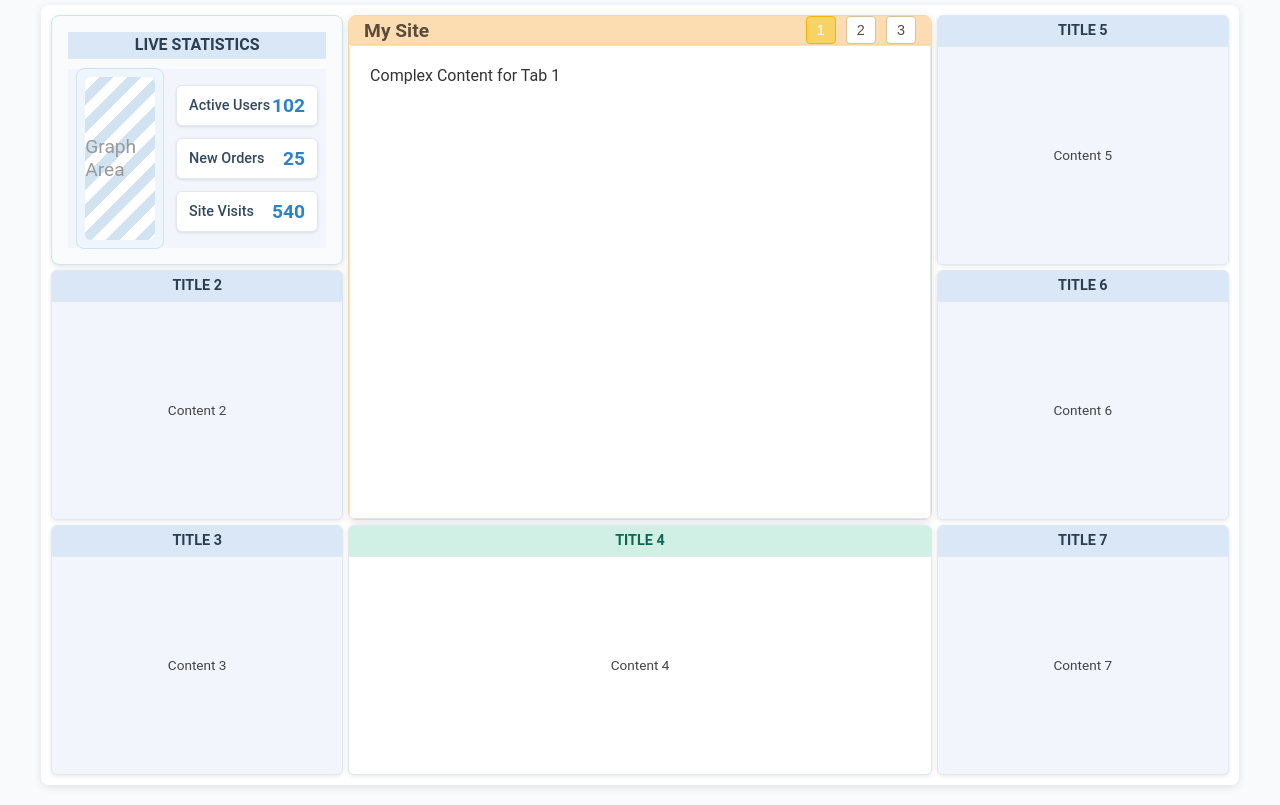
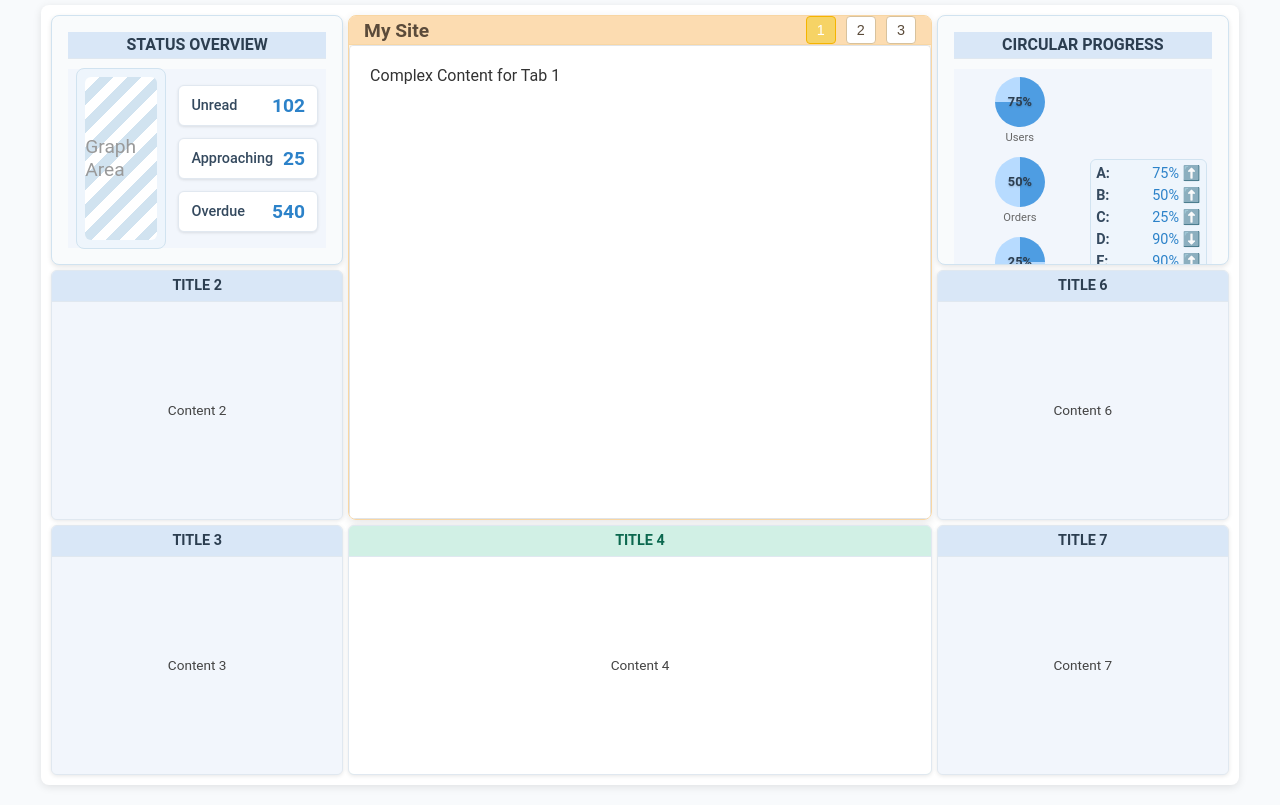
Before and after one commit to yoneekee/DashBoard2025, a React (Create React App) app: page / in a window 1280 px wide. Built offline with nearby package versions, Linux system fonts and the light colour scheme.

Commit message:
circular

```diff
--- a/src/components/Secondary1.jsx
+++ b/src/components/Secondary1.jsx
@@ -3,7 +3,7 @@ import React from "react";
 const Secondary1 = () => {
   return (
     <div className="secondary secondary-1">
-      <div className="title">Live Statistics</div>
+      <div className="title">Status Overview</div>
       <div className="content">
         {/* 그래프 영역 */}
         <div className="graph-container">
@@ -13,15 +13,15 @@ const Secondary1 = () => {
         {/* 통계 항목 영역 */}
         <div className="stats-container">
           <div className="stat-item">
-            <div className="stat-title">Active Users</div>
+            <div className="stat-title">Unread</div>
             <div className="stat-value">102</div>
           </div>
           <div className="stat-item">
-            <div className="stat-title">New Orders</div>
+            <div className="stat-title">Approaching</div>
             <div className="stat-value">25</div>
           </div>
           <div className="stat-item">
-            <div className="stat-title">Site Visits</div>
+            <div className="stat-title">Overdue</div>
             <div className="stat-value">540</div>
           </div>
         </div>
--- a/src/components/Secondary5.jsx
+++ b/src/components/Secondary5.jsx
@@ -3,8 +3,57 @@ import React from "react";
 const Secondary5 = () => {
   return (
     <div className="secondary secondary-5">
-      <div className="title">Title 5</div>
-      <div className="content">Content 5</div>
+      <div className="title">Circular Progress</div>
+      <div className="content">
+        <div className="circle-container">
+          <div className="circle">
+            <div className="progress" style={{ "--percentage": 75 }}></div>
+            <div className="circle-text">75%</div>
+            <div className="circle-description">Users</div>
+          </div>
+          <div className="circle">
+            <div className="progress" style={{ "--percentage": 50 }}></div>
+            <div className="circle-text">50%</div>
+            <div className="circle-description">Orders</div>
+          </div>
+          <div className="circle">
+            <div className="progress" style={{ "--percentage": 25 }}></div>
+            <div className="circle-text">25%</div>
+            <div className="circle-description">Visits</div>
+          </div>
+          <div className="circle">
+            <div className="progress" style={{ "--percentage": 90 }}></div>
+            <div className="circle-text">90%</div>
+            <div className="circle-description">ETC</div>
+          </div>
+        </div>
+        <div className="circle-result-container">
+          <div className="result-item">
+            <span className="result-title">A:</span>
+            <span className="result-value">75% ⬆️</span>
+          </div>
+          <div className="result-item">
+            <span className="result-title">B:</span>
+            <span className="result-value">50% ⬆️</span>
+          </div>
+          <div className="result-item">
+            <span className="result-title">C:</span>
+            <span className="result-value">25% ⬆️</span>
+          </div>
+          <div className="result-item">
+            <span className="result-title">D:</span>
+            <span className="result-value">90% ⬇️</span>
+          </div>
+          <div className="result-item">
+            <span className="result-title">E:</span>
+            <span className="result-value">90% ⬆️</span>
+          </div>
+          <div className="result-item">
+            <span className="result-title">F:</span>
+            <span className="result-value">90% ⬇️</span>
+          </div>
+        </div>
+      </div>
     </div>
   );
 };
--- a/src/style/styles.css
+++ b/src/style/styles.css
@@ -268,7 +268,7 @@ body {
 }
 
 .stat-value {
-  margin-left: 2px;
+  margin-left: 10px;
   font-size: 1.2rem;
   font-weight: bold;
   color: #2c82c9;
@@ -285,8 +285,127 @@ body {
 }
 
 .secondary-5 {
-  grid-row: 1 / span 1;
-  grid-column: 3 / span 1;
+  grid-row: 1 / span 1; /* 첫 번째 행 */
+  grid-column: 3 / span 1; /* 세 번째 열 */
+  display: flex;
+  flex-direction: column;
+  background-color: #f9fbfc;
+  border: 1px solid #d1e3f0;
+  border-radius: 8px;
+  box-shadow: 0 2px 5px rgba(0, 0, 0, 0.1);
+  padding: 16px;
+}
+
+.secondary-5 .title {
+  font-size: 1rem;
+  font-weight: bold;
+  color: #2c3e50;
+  text-align: center;
+  margin-bottom: 10px;
+}
+
+.secondary-5 .content {
+  display: grid; /* Grid 레이아웃 */
+  grid-template-columns: repeat(2, 1fr); /* 2열 레이아웃 */
+  grid-template-rows: repeat(2, 1fr); /* 2행 레이아웃 */
+  gap: 10px; /* 요소 간 간격 줄이기 */
+  justify-items: center; /* 각 항목 가로 중앙 정렬 */
+  align-items: center; /* 각 항목 세로 중앙 정렬 */
+}
+
+.circle-container {
+  display: flex;
+  flex-wrap: wrap; /* 그래프가 두 줄로 배치되도록 설정 */
+  gap: 10px; /* 그래프 간격 */
+  justify-content: center; /* 가로 중앙 정렬 */
+  align-items: center; /* 세로 중앙 정렬 */
+  width: 100%; /* 컨테이너 전체 너비 사용 */
+}
+
+.circle-result-container {
+  width: 90%; /* 컨테이너 너비 */
+  display: flex;
+  flex-direction: column; /* 세로 방향으로 정렬 */
+  gap: 5px; /* 항목 간 간격 */
+  padding: 5px;
+  border-radius: 6px;
+  background-color: #eef5fc;
+  border: 1px solid #d1e3f0;
+  margin-left: 5px;
+  margin-bottom: 7px;
+}
+
+.result-item {
+  display: flex; /* 제목과 값을 한 줄로 배치 */
+  justify-content: space-between;
+  align-items: center;
+  font-size: 0.9rem;
+  color: #333;
+}
+
+.result-title {
+  font-weight: bold;
+  color: #34495e;
+}
+
+.result-value {
+  color: #2c82c9;
+}
+
+/* 개별 원형 그래프 */
+.circle {
+  position: relative;
+  width: 60px; /* 그래프 크기 조정 */
+  height: 70px; /* 설명 포함 높이 */
+  display: flex;
+  flex-direction: column; /* 그래프와 설명을 세로로 배치 */
+  align-items: center;
+  animation: fadeInRight 1s ease-in-out; /* 오른쪽에서 등장 애니메이션 */
+}
+
+.circle .progress:hover {
+  transform: scale(1.1); /* 호버 시 약간 확대 */
+  box-shadow: 0 6px 12px rgba(0, 0, 0, 0.2); /* 강조된 그림자 */
+}
+
+.circle .progress {
+  width: 50px;
+  height: 50px;
+  background: conic-gradient(
+    #4e9de2 calc(var(--percentage) * 1%),
+    #b7dbff calc(var(--percentage) * 1%)
+  );
+  border-radius: 50%;
+}
+
+.circle .circle-text {
+  position: absolute;
+  top: 35%;
+  left: 50%;
+  transform: translate(-50%, -50%);
+  font-size: 0.8rem;
+  font-weight: bold;
+  color: #2c3e50;
+  text-shadow: 0 1px 2px rgba(0, 0, 0, 0.2); /* 텍스트 그림자 */
+}
+
+.circle .circle-description {
+  margin-top: 4px;
+  font-size: 0.7rem; /* 설명 글자 크기 */
+  color: #666666;
+  text-align: center;
+}
+
+/* 로딩 애니메이션 */
+@keyframes fadeInRight {
+  from {
+    opacity: 0;
+    transform: translateX(100px);
+  }
+  to {
+    opacity: 1;
+    transform: translateX(0);
+  }
 }
 
 .secondary-6 {
```
